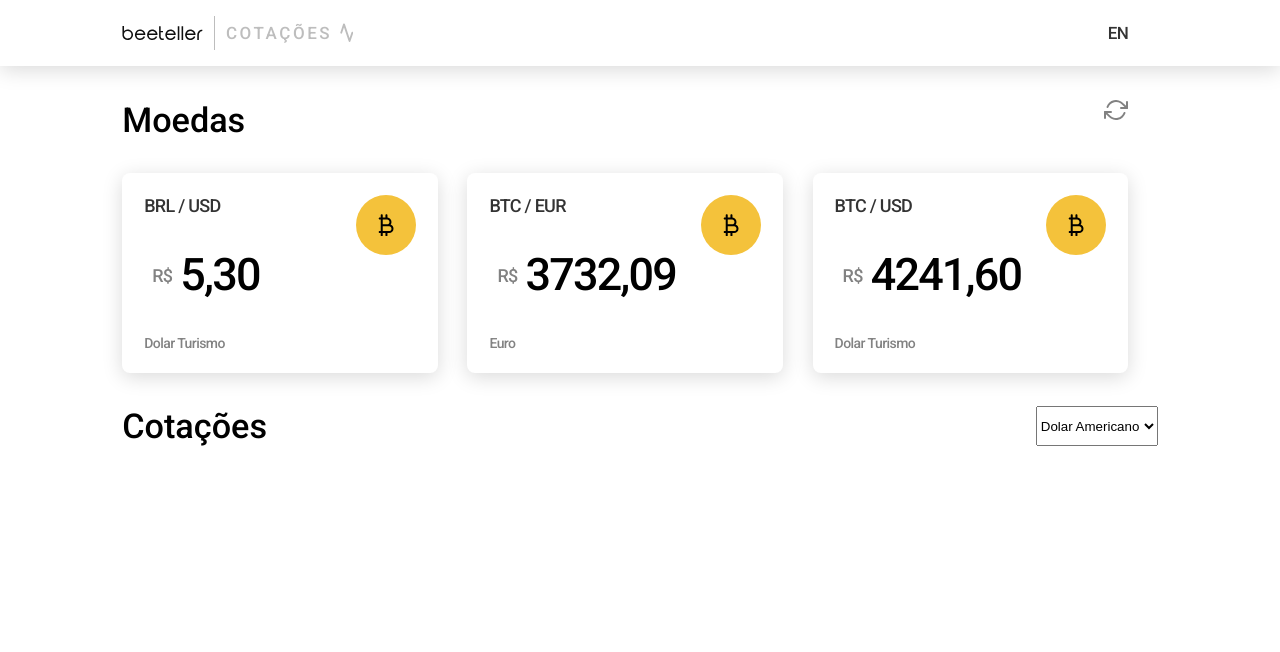
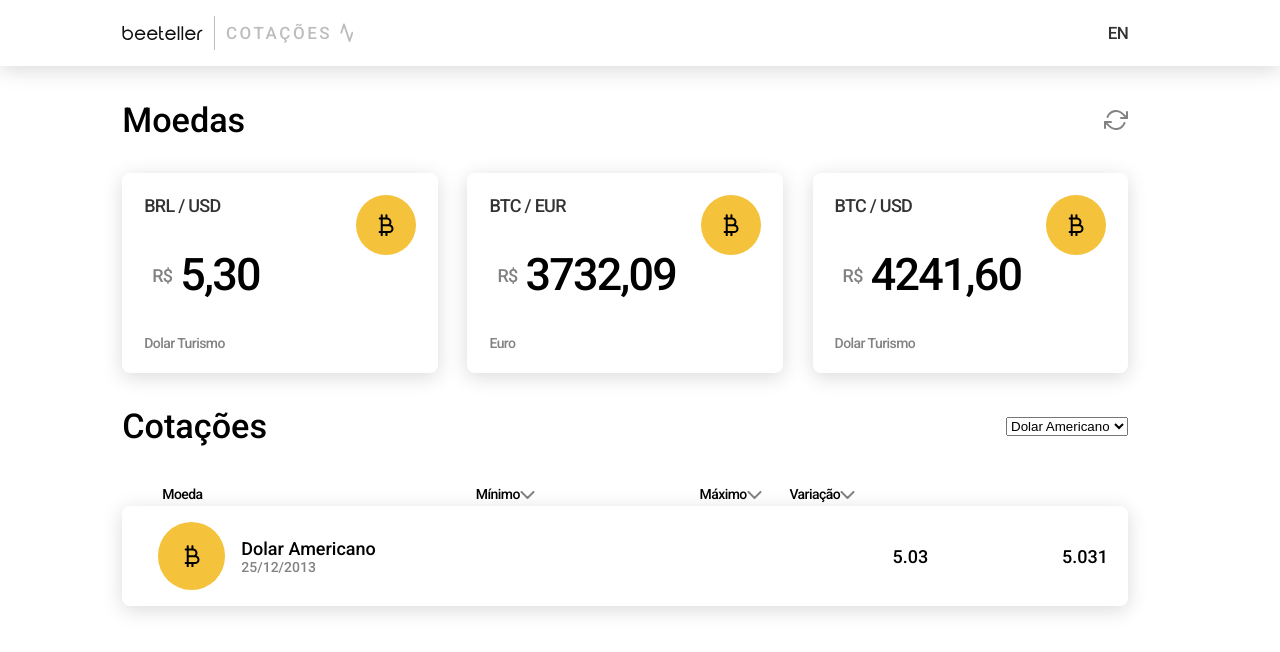
Before and after one commit to doubleyooz/express-beeteller, a React (Create React App) app in the folder frontend/: page / in a window 1280 px wide. Shown: the top 652 px of the page. Built offline with nearby package versions, Linux system fonts and the light colour scheme.

Commit message:
add: table item

```diff
--- /dev/null
+++ b/frontend/src/components/Item/index.tsx
@@ -0,0 +1,49 @@
+import React from 'react';
+import './styles.scss';
+
+const Item = (props: {
+    date: string,
+    name: string,
+    min: string,
+    max: string,
+    var: string,
+}) => {
+    return (
+        <div className="item-container r-mrg">
+            <div className="basic">
+                <div className="icon">
+                    <svg
+                        width="24"
+                        height="24"
+                        viewBox="0 0 24 24"
+                        fill="none"
+                        xmlns="http://www.w3.org/2000/svg">
+                        <g clip-path="url(#clip0_454_10)">
+                            <path
+                                d="M7.27273 0.242188C6.66909 0.242188 6.18182 0.72946 6.18182 1.3331V3.87855H5.09091C4.48727 3.87855 4 4.36582 4 4.96946C4 5.5731 4.48727 6.06037 5.09091 6.06037H6.18182V18.424H5.09091C4.48727 18.424 4 18.9113 4 19.5149C4 20.1186 4.48727 20.6058 5.09091 20.6058H6.18182V23.1513C6.18182 23.7549 6.66909 24.2422 7.27273 24.2422C7.87636 24.2422 8.36364 23.7549 8.36364 23.1513V20.6058H11.2727V23.1513C11.2727 23.7549 11.76 24.2422 12.3636 24.2422C12.9673 24.2422 13.4545 23.7549 13.4545 23.1513V20.6058H15.2727C17.88 20.6058 20 18.4858 20 15.8786C20 13.8313 18.6911 12.0928 16.8693 11.4347C17.462 10.6456 17.8182 9.66764 17.8182 8.60582C17.8182 6.12219 15.8909 4.08247 13.4545 3.89702V1.3331C13.4545 0.72946 12.9673 0.242188 12.3636 0.242188C11.76 0.242188 11.2727 0.72946 11.2727 1.3331V3.87855H8.36364V1.3331C8.36364 0.72946 7.87636 0.242188 7.27273 0.242188ZM8.36364 6.06037H13.0909C14.4945 6.06037 15.6364 7.20219 15.6364 8.60582C15.6364 10.0095 14.4945 11.1513 13.0909 11.1513H8.36364V6.06037ZM8.36364 13.3331H13.0909H15.2727C16.6764 13.3331 17.8182 14.4749 17.8182 15.8786C17.8182 17.2822 16.6764 18.424 15.2727 18.424H8.36364V13.3331Z"
+                                fill="black"
+                            />
+                        </g>
+                        <defs>
+                            <clipPath id="clip0_454_10">
+                                <rect width="24" height="24" fill="white" />
+                            </clipPath>
+                        </defs>
+                    </svg>
+                </div>
+                <div className="info">
+                    <span className="name">{props.name}</span>
+                    <span className="date">{props.date}</span>
+                </div>
+            </div>
+            <div className="closing">
+                <span className="min">{props.max}</span>
+                <span className="max">{props.max}</span>
+            </div>
+
+            <span className="var">{props.var}</span>
+        </div>
+    );
+};
+
+export default Item;
--- /dev/null
+++ b/frontend/src/components/Item/styles.scss
@@ -0,0 +1,59 @@
+$icon-padding: calc(1400vw / 1440 + 10px);
+$icon-size: calc(1600vw / 1440 + 8px);
+
+$basic-hmargin: calc(20000vw / 1440 + 91px);
+
+
+.item-container {
+    display: flex;
+    flex-direction: row;
+    justify-content: space-between;
+    align-items: center;
+
+    padding: 16px 20px;
+
+    box-shadow: 0px 4px 20px rgba(0, 0, 0, 0.15);
+    border-radius: 8px;
+
+    .basic {
+        display: flex;
+        flex-direction: row;
+        align-items: center;
+
+        width: 100%;
+
+        .info {
+            display: flex;
+            flex-direction: column;
+
+
+            .name {
+                font-size: 18px;
+            }
+
+            .date {
+                font-size: 14px;
+                color: #828282;
+            }
+        }
+
+        .icon {
+            display: flex;
+            flex-direction: column;
+            justify-content: center;
+            align-items: center;
+
+            padding: $icon-padding;
+            margin: 0 16px;
+
+            background: #F4C23B;
+            border-radius: 99px;
+        }
+        svg {
+            width: $icon-size;
+            height: $icon-size;
+
+        }
+    }
+
+}
--- a/frontend/src/global.scss
+++ b/frontend/src/global.scss
@@ -1,4 +1,5 @@
 $margin-right: calc(2000vw / 1440 + 12px);  ;
+$closing-hmargin: calc(10000vw / 1440 + 45px);
 
 html {
 
@@ -32,6 +33,17 @@ body {
 
 }
 
+.closing {
+    display: flex;
+    flex-direction: row;
+
+    .min {
+        margin-right: $closing-hmargin;
+    }
+
+}
+
+
 .r-mrg {
     margin: 0 $margin-right 0 0px;
 }
--- a/frontend/src/pages/Home/index.tsx
+++ b/frontend/src/pages/Home/index.tsx
@@ -1,5 +1,6 @@
 import React from 'react';
 import Box from '../../components/Box';
+import Item from '../../components/Item';
 import './styles.scss';
 
 const Home = () => {
@@ -9,7 +10,7 @@ const Home = () => {
                 <div className="header">
                     <span className="title">Moedas</span>
                     <svg
-                        className='r-mrg'
+                        className="r-mrg"
                         width="24"
                         height="20"
                         viewBox="0 0 24 20"
@@ -57,18 +58,84 @@ const Home = () => {
             <div className="list">
                 <div className="header">
                     <span className="title">Cotações</span>
-                    <select id="currency">
-                        <option value="Dolar Americano" selected>Dolar Americano</option>
+                    <select id="currency" className="r-mrg">
+                        <option value="Dolar Americano" selected>
+                            Dolar Americano
+                        </option>
                         <option value="Euro">Euro</option>
-                        <option value="Bitcoin">
-                            Bitcoin
-                        </option>
+                        <option value="Bitcoin">Bitcoin</option>
                     </select>
                 </div>
 
-                <div className="days">
+                <div className="table">
+                    <div className="table-header r-mrg">
+                        <div>
+                        <span>Moeda</span>
+                        </div>
+                        <div className="closing">
+                            <div className="min">
+                                <span>Mínimo</span>
+                                <svg
+                                    width="15"
+                                    height="8"
+                                    viewBox="0 0 15 8"
+                                    fill="none"
+                                    xmlns="http://www.w3.org/2000/svg">
+                                    <path
+                                        d="M1.5 1L7.5 7L13.5 1"
+                                        stroke="#828282"
+                                        stroke-width="2"
+                                        stroke-linecap="round"
+                                        stroke-linejoin="round"
+                                    />
+                                </svg>
+                            </div>
 
+                            <div className="max">
+                                <span>Máximo</span>
+                                <svg
+                                    width="15"
+                                    height="8"
+                                    viewBox="0 0 15 8"
+                                    fill="none"
+                                    xmlns="http://www.w3.org/2000/svg">
+                                    <path
+                                        d="M1.5 1L7.5 7L13.5 1"
+                                        stroke="#828282"
+                                        stroke-width="2"
+                                        stroke-linecap="round"
+                                        stroke-linejoin="round"
+                                    />
+                                </svg>
+                            </div>
+                        </div>
+                        <div>
+                            <span>Variação</span>
+                            <svg
+                                width="15"
+                                height="8"
+                                viewBox="0 0 15 8"
+                                fill="none"
+                                xmlns="http://www.w3.org/2000/svg">
+                                <path
+                                    d="M1.5 1L7.5 7L13.5 1"
+                                    stroke="#828282"
+                                    stroke-width="2"
+                                    stroke-linecap="round"
+                                    stroke-linejoin="round"
+                                />
+                            </svg>
+                        </div>
+                    </div>
+                    <Item
+                        date={'25/12/2013'}
+                        name={'Dolar Americano'}
+                        min={'5.04'}
+                        max={'5.03'}
+                        var={'1'}></Item>
                 </div>
+
+                <div className="days"></div>
             </div>
         </div>
     );
--- a/frontend/src/pages/Home/styles.scss
+++ b/frontend/src/pages/Home/styles.scss
@@ -6,6 +6,7 @@ $title-size: calc(1600vw / 1440 + 20px);
 .header {
     display: flex;
     justify-content: space-between;
+    align-items: center;
     margin: 0 0 $home-vpadding 0;
 
     span {
@@ -38,6 +39,33 @@ $title-size: calc(1600vw / 1440 + 20px);
         }
     }
 
+    .list {
+        .table-header {
+            display: flex;
+            flex-direction: row;
+            justify-content: space-between;
+            align-content: center;
+
+            padding: 3px 25px 3px 40px;
+
+            .closing {
+                display: flex;
+                flex-direction: row;
+            }
+            div {
+                width: 100%;
+            }
+
+            span {
+                font-size: 14px;
+                line-height: 16px;
+                letter-spacing: -0.04em;
+
+
+            }
+        }
+    }
+
 }
 
 @media screen and (max-width: 780px){
```
